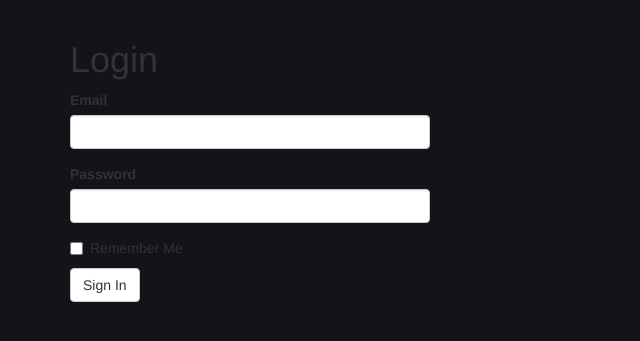
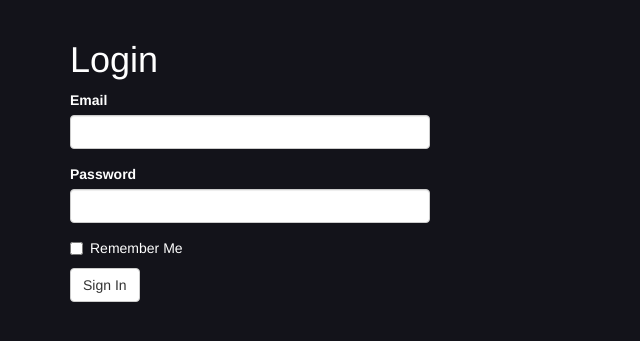
Before and after one commit to richardtatum/gif_board, a Flask app: page /login in a window 1280 px wide. Shown: the part 52-393 px from the top of the page, without its empty margins (0-640 px from the left). Run offline with Flask 2, Linux system fonts and the light colour scheme; some libraries are stand-ins or nearby versions.

Commit message:
Adjusted text to be more readable on the dark background.

```diff
--- a/app/static/style.css
+++ b/app/static/style.css
@@ -5,3 +5,7 @@ html {
 body {
     background-color: #13131a;
 }
+
+div {
+    color: white;
+}
```
